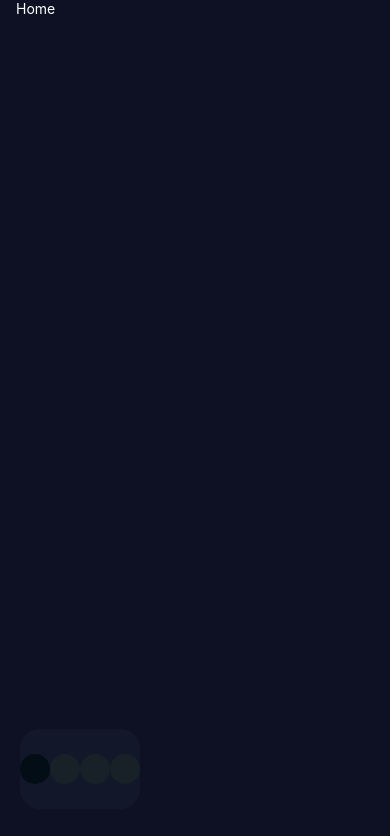
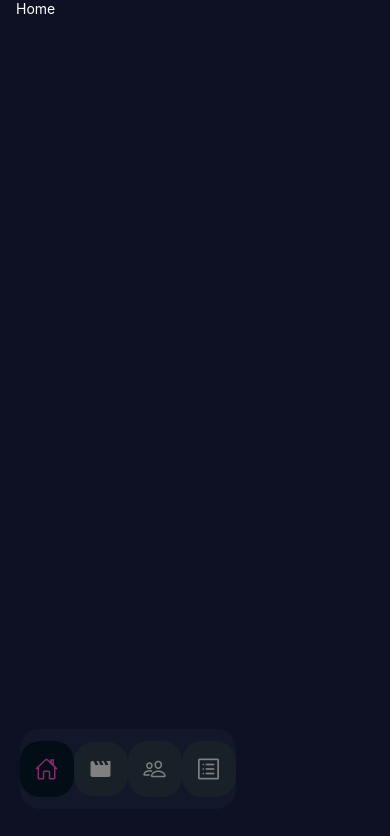
Before and after one commit to draqist/Minx, a React Native app: screen /BottomNavigator in a window 390 px wide. Shown: the top 836 px of the page. Built offline with nearby package versions, Linux system fonts and the light colour scheme.

Commit message:
feat: rendered icon woth respect to their focus state

```diff
--- /dev/null
+++ b/components/Icons.tsx
@@ -0,0 +1,54 @@
+import {
+  AntDesign,
+  Ionicons,
+  MaterialCommunityIcons
+} from "@expo/vector-icons";
+import React from "react";
+
+const Icons = ({ isFocused, route }: any) => {
+  if (route === "Home") {
+    return (
+      <Ionicons
+        name="ios-home-outline"
+        size={24}
+        color={isFocused ? "#832b6d" : "gray"}
+      />
+    );
+  }
+  if (route === "Movies") {
+    return (
+      <MaterialCommunityIcons
+        name="movie"
+        size={24}
+        color={isFocused ? "#832b6d" : "gray"}
+      />
+    );
+  } else if (route === "Actors") {
+    return (
+      <Ionicons
+        name="ios-people-outline"
+        size={24}
+        color={isFocused ? "#832b6d" : "gray"}
+      />
+    );
+  } else {
+    return (
+      <AntDesign
+        name="profile"
+        size={24}
+        color={isFocused ? "#832b6d" : "gray"}
+      />
+    );
+  }
+};
+
+{
+
+  /*
+    Code below is for adding labels to the icons
+    <View style={{flexDirection: "column", alignItems: "center"}}>
+        <Ionicons name="ios-home-outline" size={24} color={isFocused ? '#832b6d' : 'gray'} />
+        <Text style={{color: "gray"}}>{route}</Text>
+    </View>  */
+}
+export default Icons;
--- a/components/TabComponent.tsx
+++ b/components/TabComponent.tsx
@@ -1,8 +1,8 @@
 import React from "react";
-import { Dimensions, Pressable, Text, View } from "react-native";
+import { Pressable, View } from "react-native";
 import styles from "../styles/BottomTab";
+import Icons from "./Icons";
 
-const width = Dimensions.get("window").width;
 const TabComponent = ({ state, descriptors, navigation }: any) => {
   const { container, mainTab, innerTab } = styles;
   return (
@@ -44,7 +44,7 @@ const TabComponent = ({ state, descriptors, navigation }: any) => {
               }}
             >
               <View style={innerTab}>
-                {/* {options.tabBarIcon({focused: isFocused, color: "#fff", size: 20})} */}
+                <Icons route={label} isFocused={isFocused} />
               </View>
             </Pressable>
           </View>
--- a/styles/BottomTab.ts
+++ b/styles/BottomTab.ts
@@ -1,6 +1,6 @@
 import { Dimensions, StyleSheet } from "react-native";
 // theme color === #12182A
-const width = Dimensions.get("window").width;
+const { width } = Dimensions.get("window");
 
 export default StyleSheet.create({
   container: {
```
